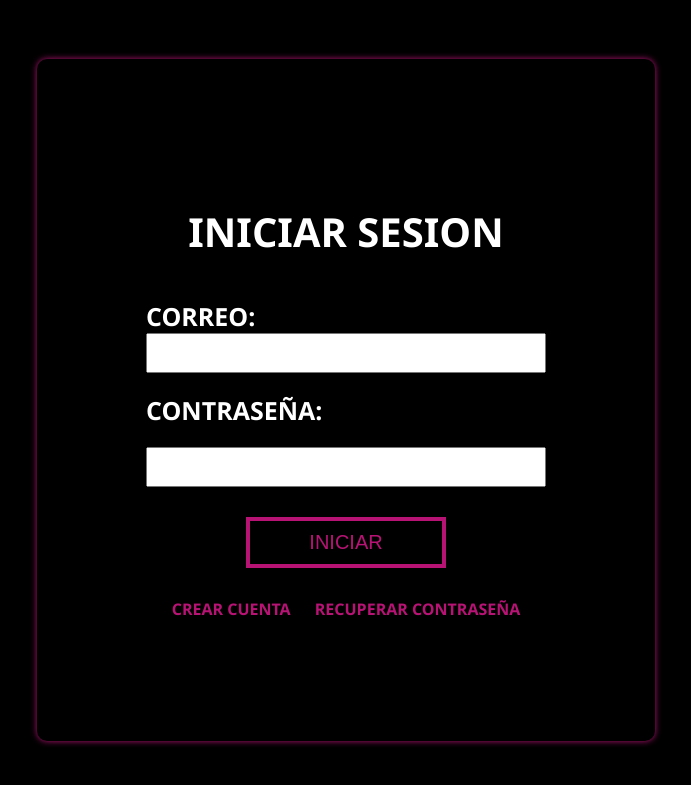
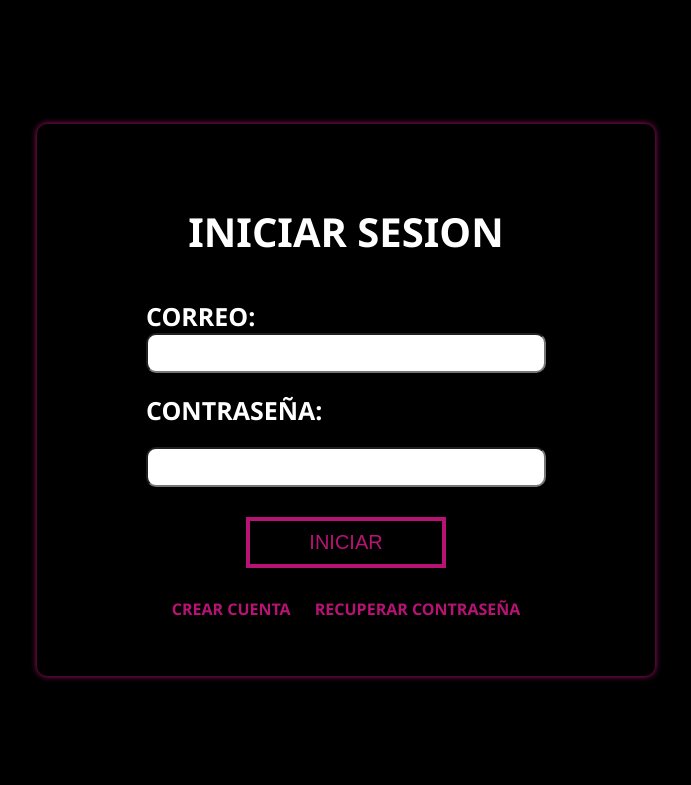
Before and after one commit to Cordoba18/Center-Shop-Cali-WEB, a PHP site: page /vistas/login.php in a window 1280 px wide. Shown: the top 785 px of the page, without its empty margins (294-985 px from the left). Run offline with PHP 8.4, Linux system fonts and the light colour scheme.

Commit message:
Estilos login y registro

```diff
--- a/css/Login.css
+++ b/css/Login.css
@@ -1,13 +1,15 @@
 .Login{
     position: fixed;
-    top: 50%;
+    top: 40%;
     left: 50%;
     transform: translate(-50%, -50%);
     box-shadow: 0px 0px 6px #B71375;
-    padding: 105px 109px;
+    padding: 40px 109px;
     font-weight: bold;
     width: 400px;
     border-radius: 10px;
+    margin-top: 80px;
+    margin-bottom: 100px;
 }
 .Login h1{
     text-align: center;
@@ -23,12 +25,16 @@ body{
     width: 100%;
     font-size: 25px;
 }
-.Login input[type='password'],  input[type='email'] {
+.Login .input-entrada{
     width: 100%;
     outline: none;
     height: 40px;
     font-size: 20px;
+    border-radius: 10px;
 
+}
+.Login .input-entrada:hover{
+    border: #B71375 solid 2px;
 }
 .Login input[type='submit']{
     text-align: center;
@@ -68,3 +74,6 @@ background-color: black;}
         box-shadow: 0px 0px 6px #000000;
     }
 }
+.Login a:hover{
+    border-bottom: solid 2px #B71375;
+}
--- a/vistas/login.php
+++ b/vistas/login.php
@@ -9,10 +9,10 @@
 <h1> INICIAR SESION</h1>
 <div class="contenedor-inputs">
 <label >CORREO: </label>
-<input type="email" name="correo"></div>
+<input class="input-entrada" type="email" name="correo"></div>
 <div class="contenedor-inputs">
 <label >CONTRASEÑA:</label></div>
-<input type="password" name="contrasena" >
+<input class="input-entrada" type="password" name="contrasena" >
 <div class="contenedor-boton">
 <input type="submit" value="INICIAR"></div>
 <div class="contenedor-links">
```
Also changed, not shown: vistas/CrearCuenta.php (+15 -14 lines).
